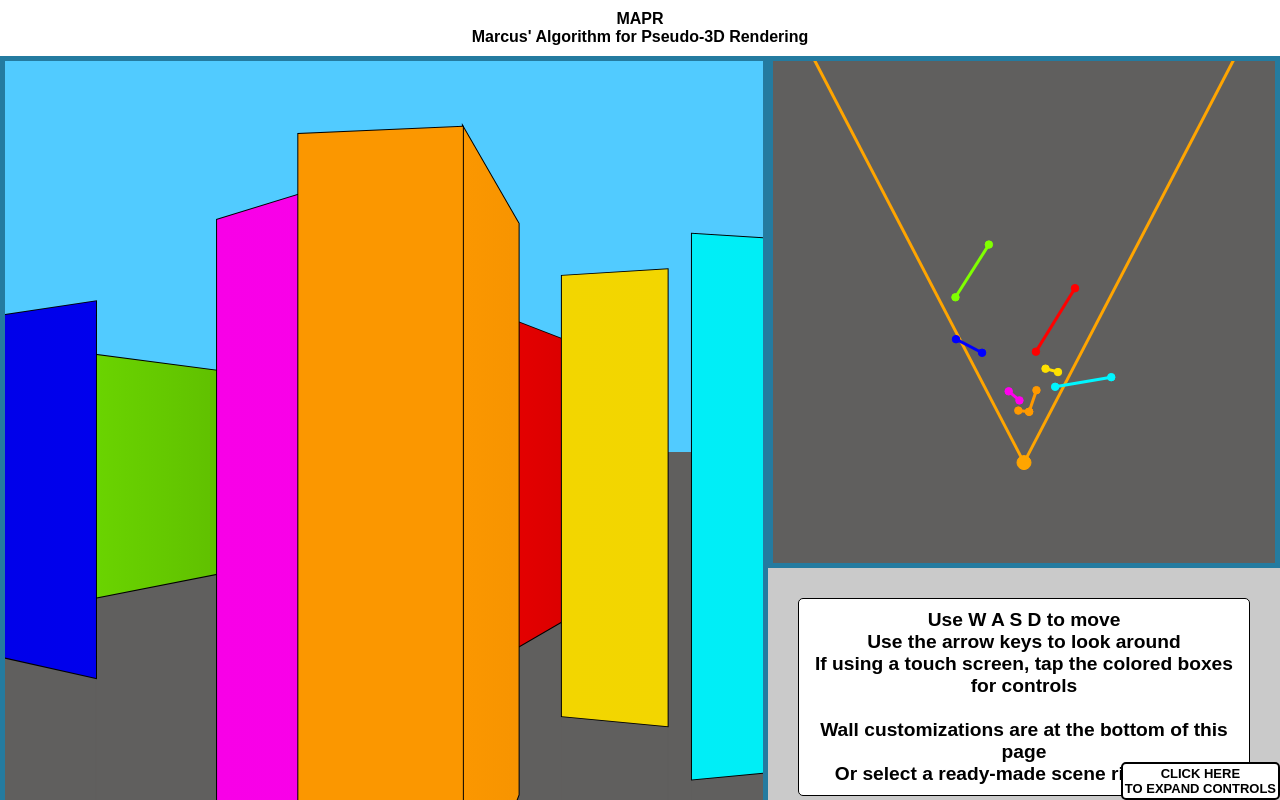
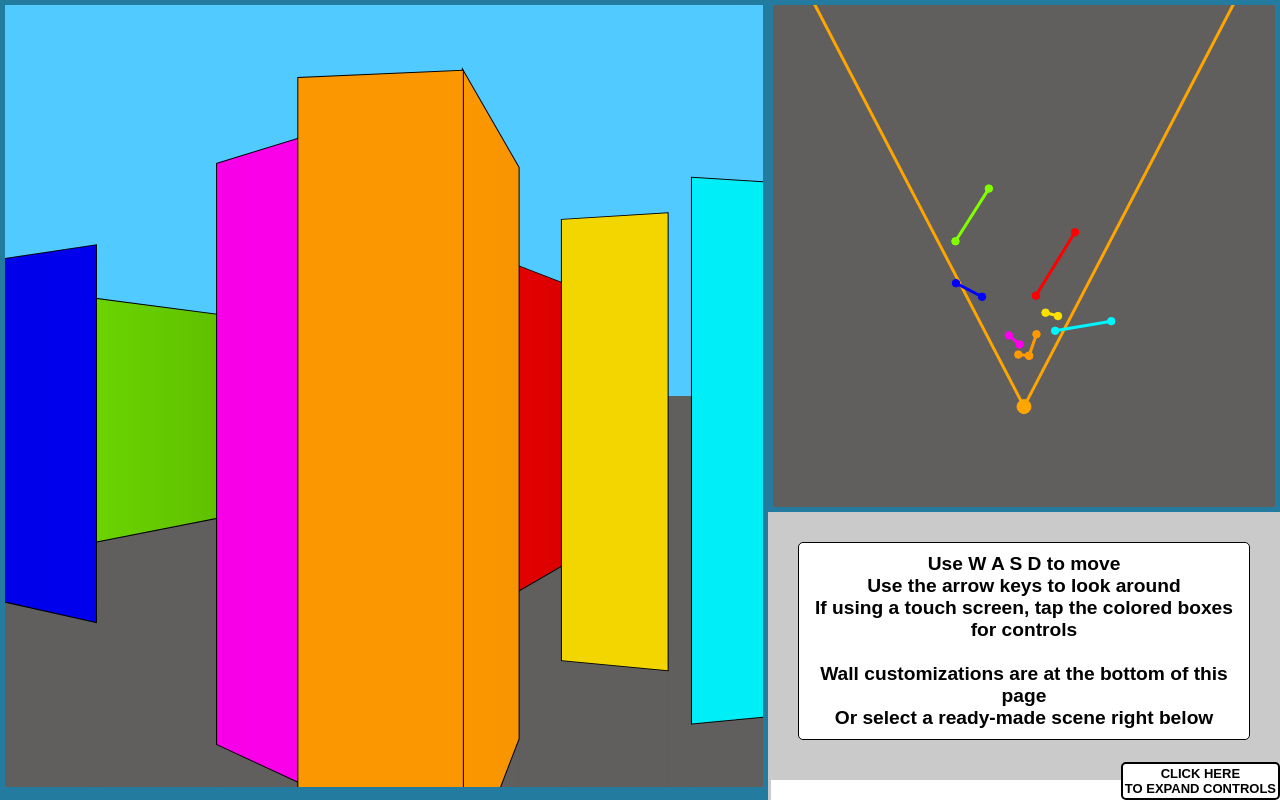
Before and after one commit to animarcus/MAPR, a plain HTML site: page index.html in a window 1280 px wide. Drawn offline with Linux system fonts and the light colour scheme.

Commit message:
Update index.html

```diff
--- a/index.html
+++ b/index.html
@@ -11,8 +11,8 @@
     <title>MAPR</title>
 </head>
 <body>
-    <div id="title"> MAPR <br>
-    Marcus' Algorithm for Pseudo-3D Rendering</div>
+    <!-- <div id="title"> MAPR <br>
+    Marcus' Algorithm for Pseudo-3D Rendering</div> -->
     <div class="container">
         <div class="perspective no-touch">
             <canvas id="canvas3D"></canvas>
```
